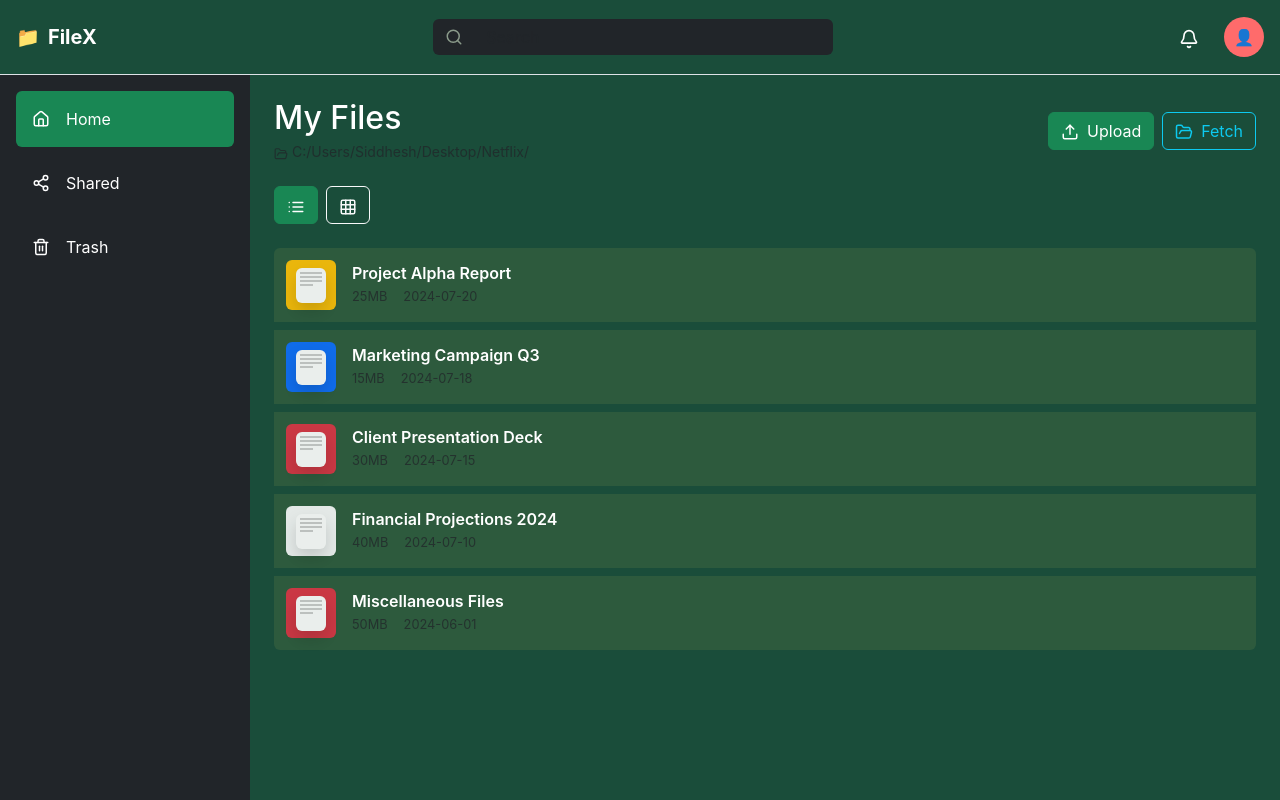
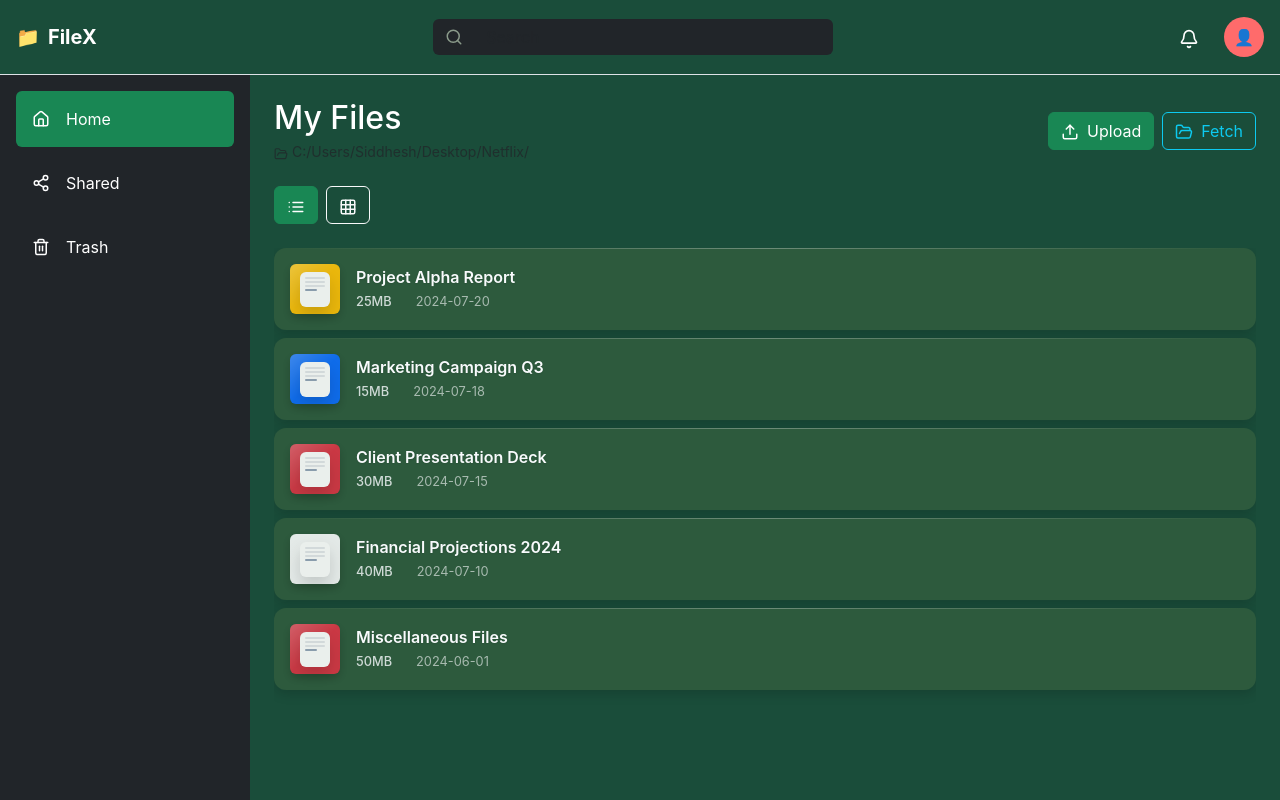
Before and after one commit to sujalshindesource/Local-File-Hub, a React (Create React App) app: page / in a window 1280 px wide. Both pictures are taken after a click on the button 275 px from the left and 205 px from the top of the page. Built offline with nearby package versions, Linux system fonts and the light colour scheme.

Commit message:
adden filelist style status :  success

```diff
--- a/src/App.js
+++ b/src/App.js
@@ -254,56 +254,208 @@ useEffect(() => {
     );
   };
 
-  const FileListItem = ({ file, isMobile = false }) => {
+
+const FileListItem = ({ file, isMobile = false }) => {
     const iconSize = isMobile ? '40px' : '50px';
     const iconInnerSize = isMobile ? { w: '24px', h: '28px' } : { w: '30px', h: '35px' };
 
     return (
       <div
-        className="list-group-item d-flex align-items-center mb-2 border-0"
-
-        style={{ backgroundColor: '#2d5a3d', cursor: 'pointer', padding: isMobile ? '8px' : '12px' }}
+        className="list-group-item d-flex align-items-center mb-2 border-0 position-relative"
+        style={{
+          backgroundColor: '#2d5a3d',
+          cursor: 'pointer',
+          padding: isMobile ? '12px' : '16px',
+          borderRadius: '12px',
+          border: '1px solid rgba(255, 255, 255, 0.1)',
+          boxShadow: '0 4px 12px rgba(0, 0, 0, 0.15)',
+          transition: 'all 0.3s ease',
+          overflow: 'hidden'
+        }}
         onDoubleClick={() => {
           sendFileOperation("open",file.name,'C:/Users/Siddhesh/Desktop/Netflix/')
           console.log(file.name,selectedFolderPath)
-        }} // path no
+        }}
         onContextMenu={(e) => handleRightClick(e, file)}
+        onMouseEnter={(e) => {
+          e.currentTarget.style.backgroundColor = '#345a42';
+          e.currentTarget.style.transform = 'translateY(-2px)';
+          e.currentTarget.style.boxShadow = '0 8px 20px rgba(0, 0, 0, 0.25)';
+          e.currentTarget.style.border = '1px solid rgba(255, 255, 255, 0.2)';
+        }}
+        onMouseLeave={(e) => {
+          e.currentTarget.style.backgroundColor = '#2d5a3d';
+          e.currentTarget.style.transform = 'translateY(0px)';
+          e.currentTarget.style.boxShadow = '0 4px 12px rgba(0, 0, 0, 0.15)';
+          e.currentTarget.style.border = '1px solid rgba(255, 255, 255, 0.1)';
+        }}
       >
+        {/* Top shine line */}
+        <div
+          className="position-absolute"
+          style={{
+            top: 0,
+            left: '12px',
+            right: '12px',
+            height: '1px',
+            background: 'linear-gradient(90deg, transparent, rgba(255, 255, 255, 0.3), transparent)'
+          }}
+        />
+
         {/* File Icon */}
         <div
-          className={`${file.color} rounded d-flex align-items-center justify-content-center me-3`}
-          style={{ width: iconSize, height: iconSize, minWidth: iconSize, opacity: '0.9' }}
+          className={`${file.color} rounded d-flex align-items-center justify-content-center me-3 position-relative`}
+          style={{
+            width: iconSize,
+            height: iconSize,
+            minWidth: iconSize,
+            opacity: '0.9',
+            boxShadow: '0 4px 8px rgba(0, 0, 0, 0.2)',
+            transition: 'transform 0.3s ease'
+          }}
+          onMouseEnter={(e) => {
+            e.currentTarget.style.transform = 'scale(1.05)';
+          }}
+          onMouseLeave={(e) => {
+            e.currentTarget.style.transform = 'scale(1)';
+          }}
         >
+          {/* Icon shine */}
           <div
-            className="bg-white rounded shadow"
+            className="position-absolute rounded"
+            style={{
+              top: 0,
+              left: 0,
+              right: 0,
+              bottom: 0,
+              background: 'linear-gradient(135deg, rgba(255, 255, 255, 0.3) 0%, transparent 50%)',
+              opacity: 0.7
+            }}
+          />
+
+          <div
+            className="bg-white rounded shadow position-relative"
             style={{
               width: iconInnerSize.w,
               height: iconInnerSize.h,
               display: 'flex',
               flexDirection: 'column',
-              padding: isMobile ? '3px' : '4px'
+              padding: isMobile ? '4px' : '5px',
+              zIndex: 10
             }}
           >
-            <div style={{ height: '2px', backgroundColor: '#ccc', marginBottom: '2px' }}></div>
-            <div style={{ height: '2px', backgroundColor: '#ccc', marginBottom: '2px' }}></div>
-            <div style={{ height: '2px', backgroundColor: '#ccc', marginBottom: '2px' }}></div>
-            <div style={{ height: '2px', backgroundColor: '#ccc', width: '60%' }}></div>
+            <div style={{ height: '2px', backgroundColor: '#e5e7eb', marginBottom: '2px', borderRadius: '1px' }}></div>
+            <div style={{ height: '2px', backgroundColor: '#e5e7eb', marginBottom: '2px', borderRadius: '1px' }}></div>
+            <div style={{ height: '2px', backgroundColor: '#e5e7eb', marginBottom: '2px', borderRadius: '1px' }}></div>
+            <div style={{ height: '2px', backgroundColor: '#94a3b8', width: '60%', borderRadius: '1px' }}></div>
           </div>
         </div>
 
         {/* File Details */}
-        <div className="flex-fill">
-          <h6 className="mb-1 text-white fw-semibold" style={{ fontSize: isMobile ? '0.85rem' : '1rem' }}>
+        <div className="flex-fill" style={{ minWidth: 0 }}>
+          <h6
+            className="mb-1 fw-semibold"
+            style={{
+              fontSize: isMobile ? '0.9rem' : '1rem',
+              color: '#f8fafc',
+              fontWeight: '600',
+              lineHeight: '1.3',
+              overflow: 'hidden',
+              textOverflow: 'ellipsis',
+              whiteSpace: 'nowrap',
+              textShadow: '0 1px 2px rgba(0, 0, 0, 0.1)'
+            }}
+          >
             {file.name}
           </h6>
-          <div className="d-flex">
-            <small className="text-muted me-3" style={{ fontSize: isMobile ? '0.75rem' : '0.8rem' }}>{file.size}</small>
-            <small className="text-muted" style={{ fontSize: isMobile ? '0.75rem' : '0.8rem' }}>{file.date}</small>
+          <div className="d-flex align-items-center">
+            <small
+              className="me-4"
+              style={{
+                fontSize: isMobile ? '0.75rem' : '0.8rem',
+                color: 'rgba(248, 250, 252, 0.8)',
+                fontWeight: '500'
+              }}
+            >
+              {file.size}
+            </small>
+            <small
+              style={{
+                fontSize: isMobile ? '0.75rem' : '0.8rem',
+                color: 'rgba(248, 250, 252, 0.6)',
+                fontWeight: '400'
+              }}
+            >
+              {file.date}
+            </small>
           </div>
         </div>
+
+        {/* Right indicator */}
+        <div
+          className="ms-2"
+          style={{
+            width: '3px',
+            height: '20px',
+            backgroundColor: '#22c55e',
+            borderRadius: '2px',
+            opacity: 0,
+            transition: 'opacity 0.3s ease'
+          }}
+          ref={(el) => {
+            if (el) {
+              const parent = el.closest('.list-group-item');
+              parent.addEventListener('mouseenter', () => {
+                el.style.opacity = '1';
+              });
+              parent.addEventListener('mouseleave', () => {
+                el.style.opacity = '0';
+              });
+            }
+          }}
+        />
       </div>
     );
   };
+
+
+// Demo component
+const FileListPreview = () => {
+  const sampleFiles = [
+    { name: '1.js', size: '2.3 KB', date: '2023-07-09', color: 'bg-blue-500' },
+    { name: '2.png', size: '1.2 MB', date: '2023-07-09', color: 'bg-orange-500' },
+    { name: '3.png', size: '856 KB', date: '2023-07-09', color: 'bg-yellow-500' },
+    { name: '4.png', size: '3.1 MB', date: '2023-07-09', color: 'bg-green-500' },
+    { name: 'box1.jpg', size: '4.7 MB', date: '2023-07-09', color: 'bg-red-500' },
+    { name: 'box2.jpg', size: '2.8 MB', date: '2023-07-09', color: 'bg-purple-500' },
+  ];
+
+  return (
+    <div
+      className="min-h-screen p-6"
+      style={{
+        background: 'linear-gradient(135deg, #1e3a2f 0%, #2d5a3d 50%, #1a2f26 100%)',
+      }}
+    >
+      <div className="max-w-4xl mx-auto">
+        <h1 className="text-3xl font-bold text-white mb-8 text-center">
+          Premium File List Component
+        </h1>
+
+        <div className="bg-black bg-opacity-20 rounded-2xl p-6 backdrop-blur-sm border border-white border-opacity-10">
+          {sampleFiles.map((file, index) => (
+            <FileListItem key={index} file={file} />
+          ))}
+        </div>
+
+        <div className="text-center mt-8 text-white text-opacity-70">
+          <p>Hover over items to see the premium effects!</p>
+        </div>
+      </div>
+    </div>
+  );
+};
+
 
   const Sidebar = ({ isMobile = false }) => (
     <nav className={`nav ${isMobile ? 'd-flex' : 'flex-column'}`}>
@@ -515,7 +667,6 @@ useEffect(() => {
 
 
 
-{/* //menu */}
 {/* //menu */}
 {contextMenu && (
   <>
```
